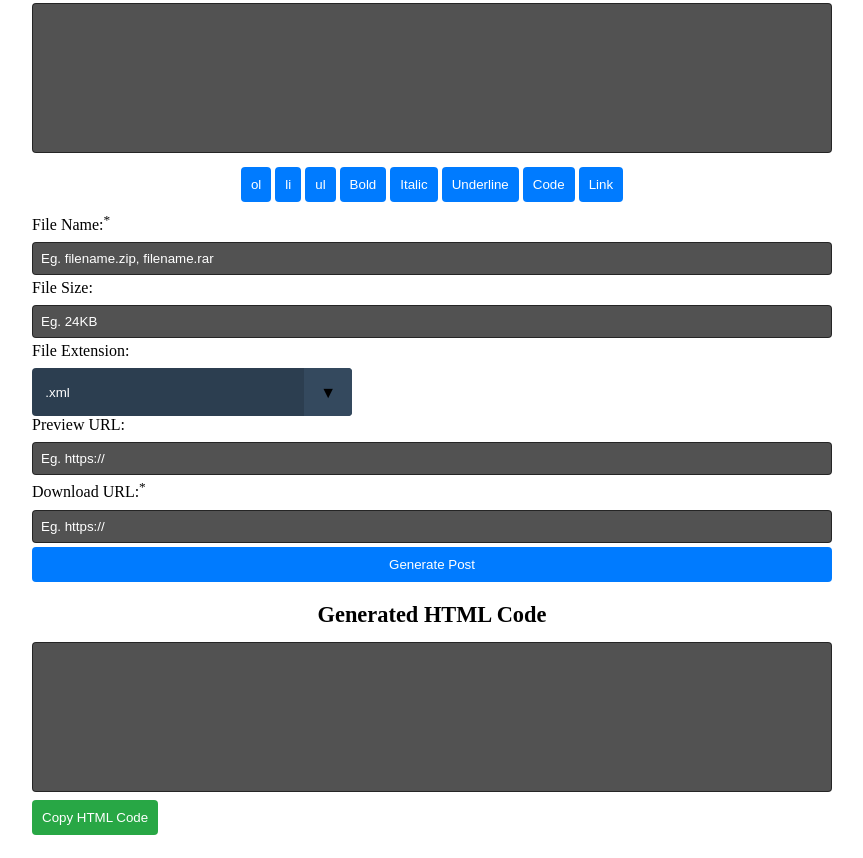
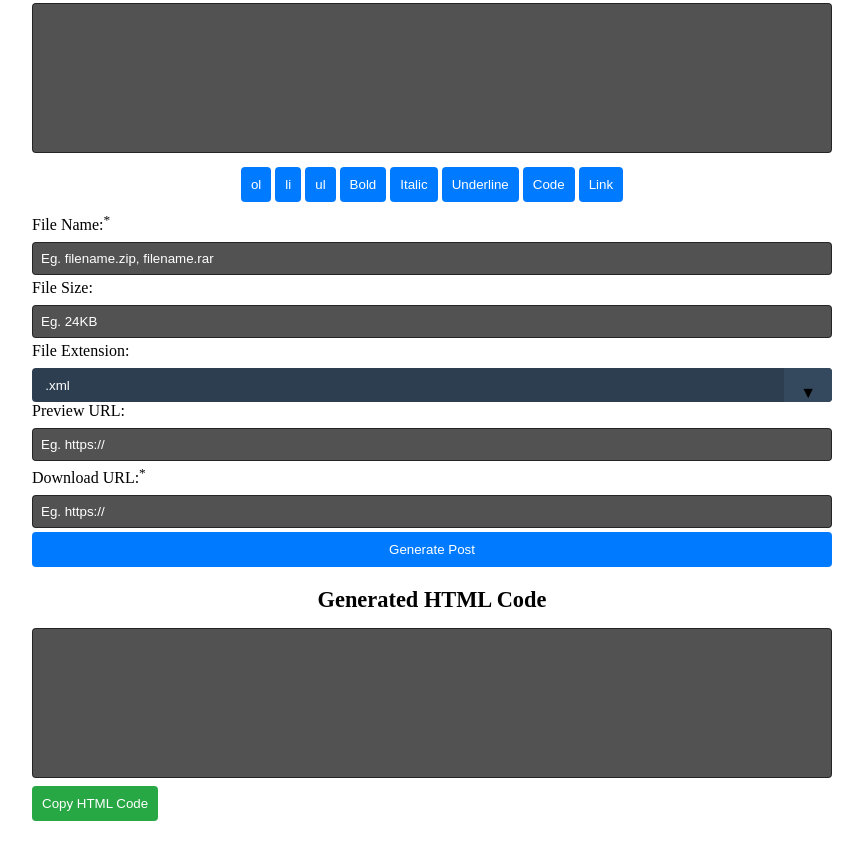
Before and after one commit to theriturajps/PostGen, a plain HTML site: page index.html in a window 1280 px wide. Shown: the part 848-1706 px from the top of the page, without its empty margins (208-1071 px from the left). Drawn offline with Linux system fonts and the light colour scheme.

Commit message:
Update index.html

```diff
--- a/index.html
+++ b/index.html
@@ -105,12 +105,12 @@
 }
 /* Custom Select wrapper */
 .PGSelect {
-  position: relative;
-  display: flex;
-  width: 20em;
-  height: 3em;
-  border-radius: .25em;
-  overflow: hidden;
+    position: relative;
+    display: flex;
+    width: 100%;
+    height: 2.1em;
+    border-radius: 0.25em;
+    overflow: hidden;
 }
 /* Arrow */
 .PGSelect::after {
```
